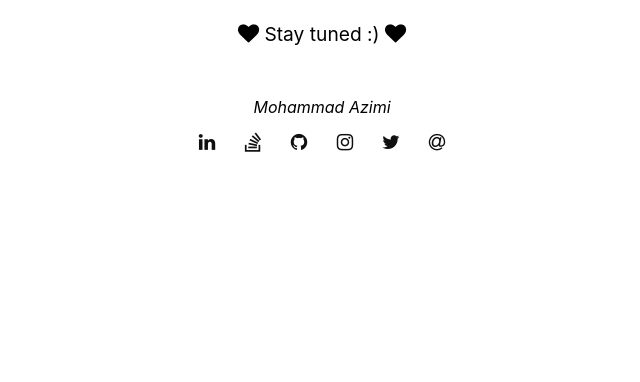
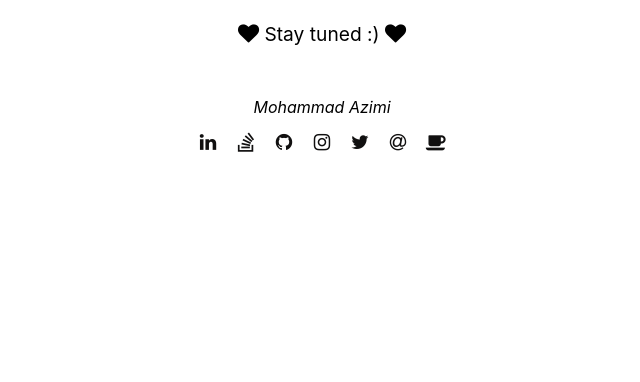
Before and after one commit to MohammadAzimi/MohammadAzimi.github.io, a plain HTML site: page index.html in a window 1280 px wide. Shown: the part 365-747 px from the top of the page, without its empty margins (318-958 px from the left). Drawn offline with Linux system fonts and the light colour scheme.

Commit message:
coffeete link added

```diff
--- a/index.html
+++ b/index.html
@@ -47,8 +47,8 @@
 			width: 30px;
 			text-align: center;
 			text-decoration: none;
-			margin-left: 8px;
-			margin-right: 8px;
+			margin-left: 4px;
+			margin-right: 4px;
 			/* border-radius: 50%; */
 		}
 		.fa--link:hover {
@@ -71,6 +71,7 @@
 			<a href="https://instagram.com/mh_az97" class="fa fa-instagram fa--link"></a>
 			<a href="https://twitter.com/MohammadAzimi97" class="fa fa-twitter fa--link"></a>
 			<a href="mailto:mohammadazimi91@gmail.com" class="fa fa-at fa--link"></a>
+			<a href="https://www.coffeete.ir/mh_az97" class="fa fa-coffee fa--link"></a>
 		</div>
 	</div>
 	<p style="font-size:0.7em; position:absolute; bottom: 8px; left:0; right: 0;">powered by github pages <i class="fa fa-github-alt" style="font-size:0.9em;"></i></p>
```
